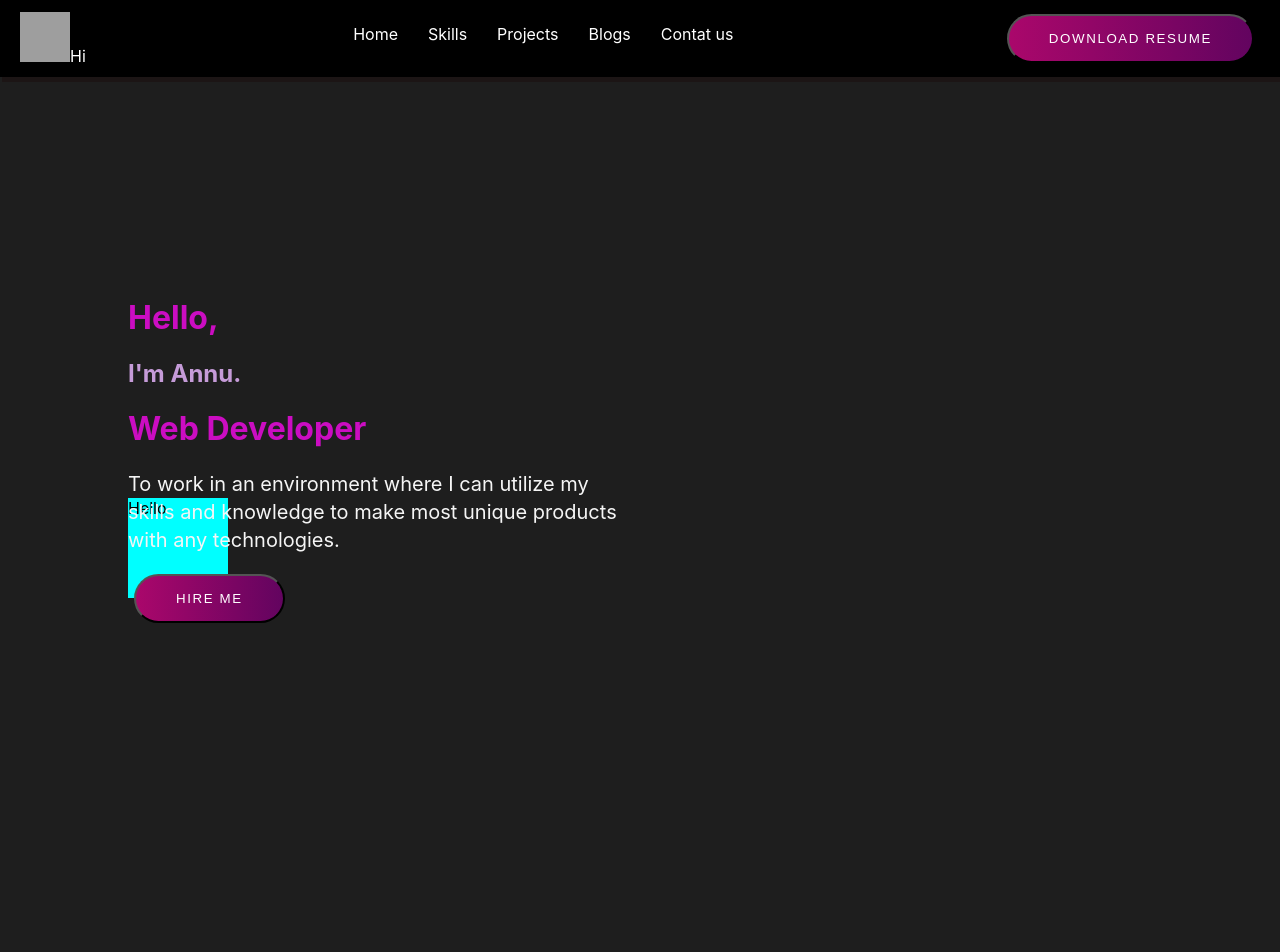
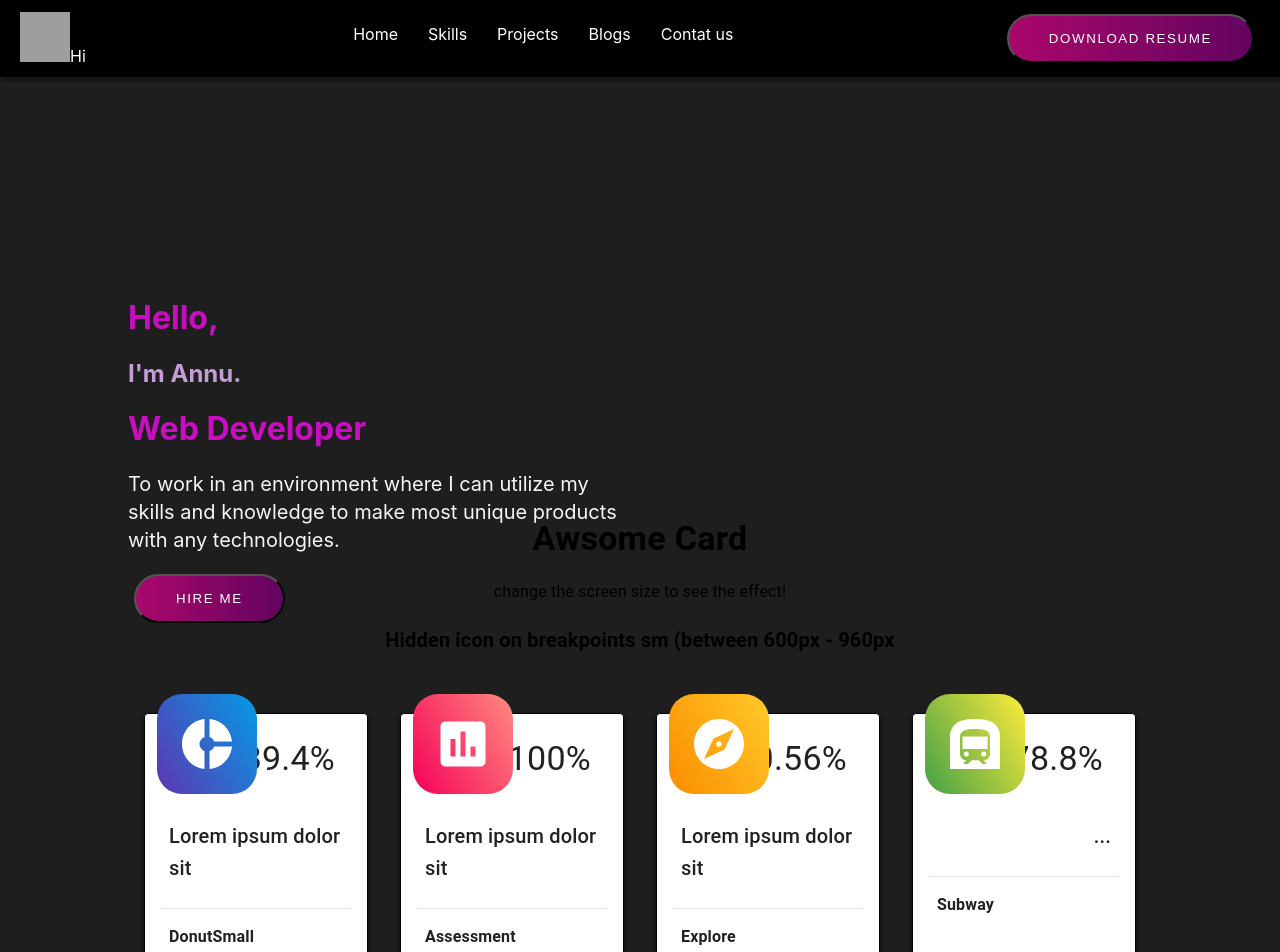
Before and after one commit to Sunil178/react-portfolio, a Next.js app: page / in a window 1280 px wide. Shown: the top 952 px of the page. Before the commit the page ends 800 px from the top, so only its background shows below. Built offline with nearby package versions, Linux system fonts and the light colour scheme; grey boxes are pictures that could not be loaded.

Commit message:
Adding projects

```diff
--- a/components/Card/Card.js
+++ b/components/Card/Card.js
@@ -1,10 +1,77 @@
-import styles from './Card.module.css'
-import ArrowForwardIcon from '@material-ui/icons/ArrowForward';
+import React from "react";
+import StyledCard from "./Card2";
+import { Grid, Typography, Divider } from "@material-ui/core";
+import SubwayIcon from "@material-ui/icons/Subway";
+import ExploreIcon from "@material-ui/icons/Explore";
+import DonutSmallIcon from "@material-ui/icons/DonutSmall";
+import AssessmentIcon from "@material-ui/icons/Assessment";
 
-export default function Card ({name, percentage}) {
-    return (
-        <>
-            <div className={styles.card_container}>Hello</div>
-        </>
-    )
+function App() {
+  return (
+    <Grid
+      align="center"
+      border="1px solid #000"
+      alignItems="center"
+      justify="center"
+    >
+      <Grid style={{ margin: 20 }}>
+        <Typography variant="h4">
+          <strong>Awsome Card</strong>
+        </Typography>
+      </Grid>
+      <Grid style={{ margin: 20 }}>
+        <Typography>change the screen size to see the effect!</Typography>
+      </Grid>
+
+      <Typography variant="h6">
+        <strong>Hidden icon on breakpoints sm (between 600px - 960px</strong>
+      </Typography>
+      <Divider style={{ margin: 20 }} />
+      <Grid container item xs={12} alignItems="center" justify="center">
+        <Grid container item sm={6}>
+          <Grid container item lg={6} style={{ marginBottom: 25 }}>
+            <StyledCard
+              primary="DonutSmall"
+              secondary="Lorem ipsum dolor sit"
+              percentage={89.4}
+              color="linear-gradient(60deg, rgba(94,53,177,1) 0%, rgba(3,155,229,1) 100%)"
+              iconPerformance={DonutSmallIcon}
+            />
+          </Grid>
+          <Grid container style={{ marginBottom: 25 }} item lg={6}>
+            <StyledCard
+              primary="Assessment"
+              secondary="Lorem ipsum dolor sit"
+              percentage={100.78}
+              color="linear-gradient(60deg, rgba(245,0,87,1) 0%, rgba(255,138,128,1) 100%)"
+              iconPerformance={AssessmentIcon}
+            />
+          </Grid>
+        </Grid>
+        <Grid container item sm={6}>
+          <Grid container item lg={6} style={{ marginBottom: 25 }}>
+            <StyledCard
+              primary="Explore"
+              secondary="Lorem ipsum dolor sit"
+              percentage={90.56}
+              color="linear-gradient(60deg, rgba(251,140,0,1) 0%, rgba(255,202,41,1) 100%)"
+              iconPerformance={ExploreIcon}
+            />
+          </Grid>
+
+          <Grid container item lg={6} style={{ marginBottom: 25 }}>
+            <StyledCard
+              primary="Subway"
+              // secondary="ksdnfkdsgk sdfnsd"
+              percentage={78.8}
+              color="linear-gradient(60deg, rgba(67,160,71,1) 0%, rgba(255,235,59,1) 100%)"
+              iconPerformance={SubwayIcon}
+            />
+          </Grid>
+        </Grid>
+      </Grid>
+    </Grid>
+  );
 }
+
+export default App;
--- /dev/null
+++ b/components/Card/Card2.js
@@ -0,0 +1,99 @@
+import React from "react";
+import Typography from "@material-ui/core/Typography";
+import Grid from "@material-ui/core/Grid";
+import Divider from "@material-ui/core/Divider";
+import Paper from "@material-ui/core/Paper";
+import Hidden from "@material-ui/core/Hidden";
+import makeStyles from "@material-ui/core/styles/makeStyles";
+
+const useStyles = makeStyles((theme) => ({
+  card: {
+    boxShadow: "0 3px 5px 2px rgba(0, 0, 0, .3)",
+    position: "relative",
+    border: "1px solid #000",
+    padding: theme.spacing(1, 2),
+    width: "100%",
+    margin: theme.spacing(2)
+  },
+  title: {
+    padding: theme.spacing(1),
+    margin: theme.spacing(1, 0)
+  },
+  persentage: {
+    padding: theme.spacing(1),
+    // border: "1px solid #000",
+    margin: theme.spacing(1)
+  },
+  detail: {
+    padding: theme.spacing(1),
+    margin: theme.spacing(2, 0, 2, 0)
+    // border: "1px solid #000",
+  },
+
+  boxicon: {
+    height: "100px",
+    width: "100px",
+    display: "flex",
+    position: "absolute",
+    zIndex: 1,
+    top: -20,
+    left: 12,
+    color: "#ff0000",
+    // background:"linear-gradient(90deg, rgba(40,214,0,1) 0%, rgba(93,170,67,1) 88%)",
+    // border: "2px solid #745223",
+    borderRadius: "25%",
+    justifyContent: "center",
+    alignItems: "center"
+  },
+  icons: {
+    minWidth: 60,
+    minHeight: 60,
+    color: "#ffffff"
+  }
+}));
+
+export default function Card(props) {
+  const classes = useStyles();
+  const percen = Math.round((props.percentage + Number.EPSILON) * 100) / 100;
+  const pers = percen <= 100 ? percen : 100;
+  const IconPerformance = props.iconPerformance;
+
+  return (
+    <Paper className={classes.card}>
+      <Grid container>
+        <Hidden only="sm">
+          <Grid className={classes.boxicon} style={{ background: props.color }}>
+            <IconPerformance className={classes.icons} />
+          </Grid>
+        </Hidden>
+
+        <Grid
+          container
+          className={classes.persentage}
+          justifyContent="flex-end"
+        >
+          <Typography variant="h4"> {pers}%</Typography>
+        </Grid>
+      </Grid>
+      <Grid container>
+        <Grid container justifyContent="flex-end" className={classes.detail}>
+          <Typography variant="h6" align="left">
+            {props.secondary != null ? props.secondary : "..."}
+          </Typography>
+        </Grid>
+      </Grid>
+
+      <Divider style={{ color: "#000" }} />
+
+      <Grid container xs justify="flex-start" className={classes.title}>
+        <Typography>
+          <strong>{props.primary}</strong>
+        </Typography>
+      </Grid>
+
+      {/* <Grid item xs align="center">
+        <Typography>{third}</Typography>
+      </Grid> */}
+    </Paper>
+  );
+}
--- a/pages/skills/index.js
+++ b/pages/skills/index.js
@@ -1,9 +1,9 @@
-import Card from '../../components/Card/Card'
+import App from '../../components/Card/Card'
 
 function Skill () {
     return (
         <>
-            <Card name='JavaScript' percentage='90' />
+            <App />
         </>
     )
 }
```
Also changed, not shown: components/Text/Text.module.css (added, +31 -0 lines), 1 other file (tests, documents, lock files or other folders).
